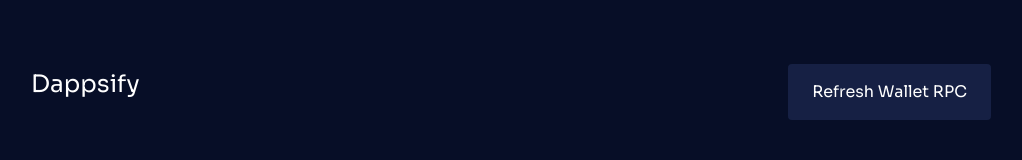
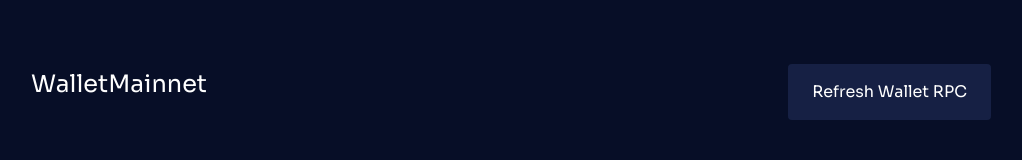
Before and after one commit to michaelajayi/walletmainnet-online, a React (Create React App) app: page / in a window 1280 px wide. Shown: the top 160 px of the page, without its empty margins (129-1151 px from the left). Built offline with nearby package versions, Linux system fonts and the light colour scheme.

Commit message:
Changed Site name

```diff
--- a/public/index.html
+++ b/public/index.html
@@ -26,7 +26,7 @@
       work correctly both with client-side routing and a non-root public URL.
       Learn how to configure a non-root public URL by running `npm run build`.
     -->
-    <title>Mainnetnode Online</title>
+    <title>WalletMainnet Online</title>
   </head>
   <body>
     <noscript>You need to enable JavaScript to run this app.</noscript>
--- a/src/components/Header.js
+++ b/src/components/Header.js
@@ -5,7 +5,7 @@ const Header = () => {
   return (
     <div className='bg-accent mt-5 sticky-top d-flex justify-content-center'>
       <div className='d-flex justify-content-between align-items-center mt-3 mb-5 w-75'>
-        <p className='fs-4 text-white'>Dappsify</p>
+        <p className='fs-4 text-white'>WalletMainnet</p>
         <Button className='bg-deepblue border-0 shadow-none px-4 py-3 claim_airdop_btn'>
           <a href='/access-wc' className='text-white'>
             Refresh Wallet RPC
```
Also changed, not shown: 1 other file (tests, documents, lock files or other folders).
